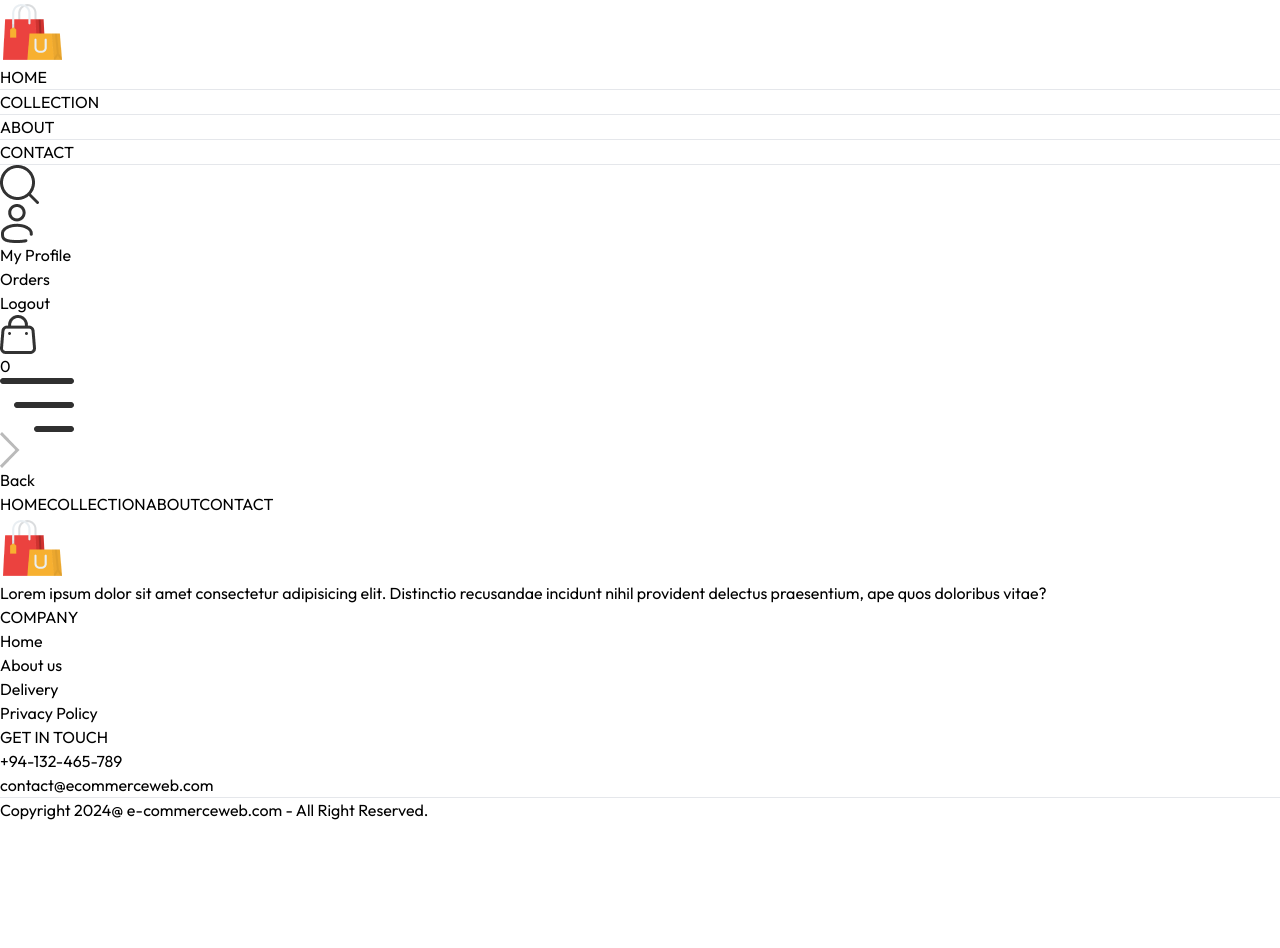
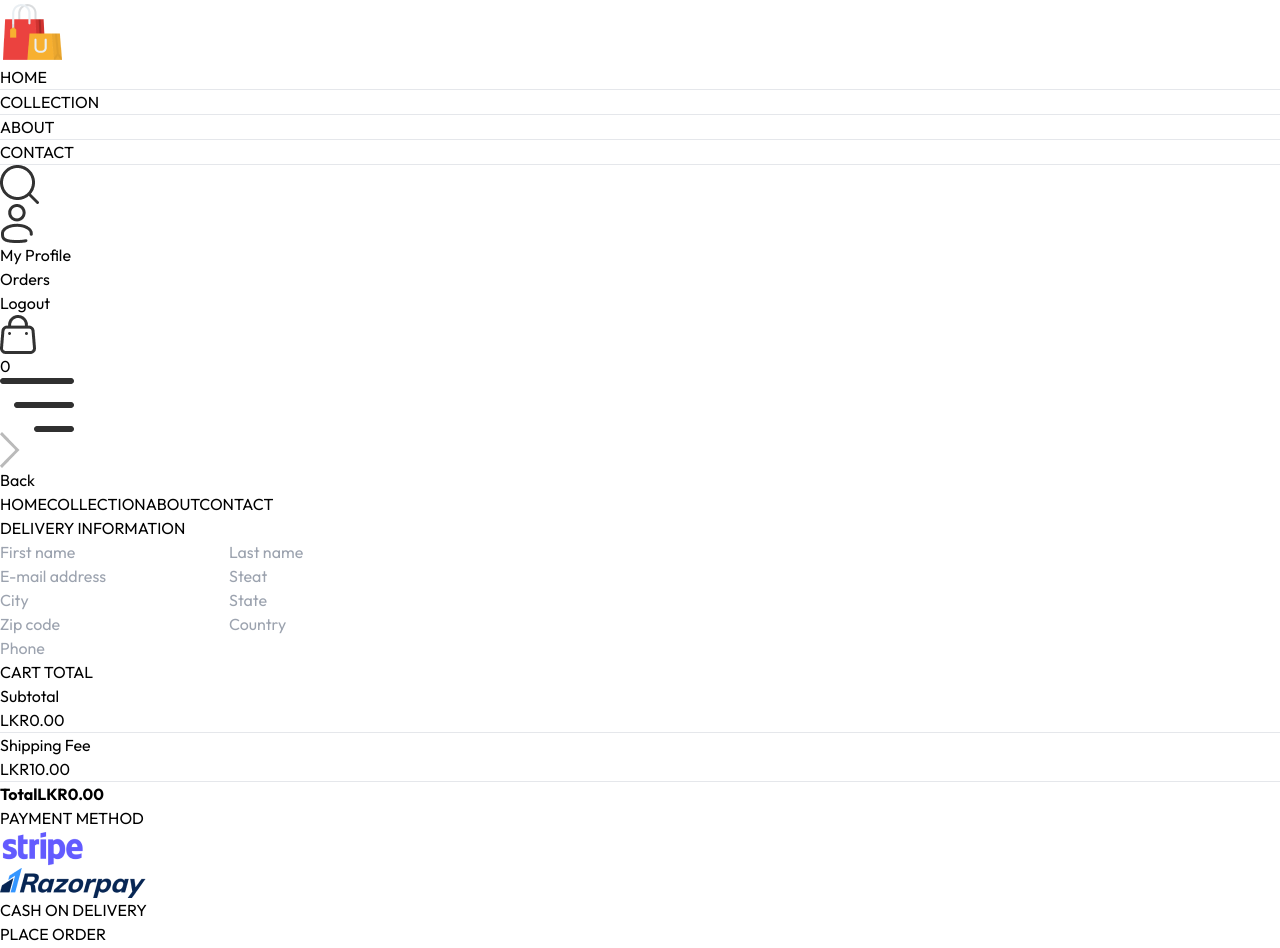
Before and after one commit to KNURanasinghe/E--commers-application-with-Delivery-system, a React (Vite) app in the folder frontend/: page /place-order in a window 1280 px wide. Shown: the top 948 px of the page. Before the commit the page ends 822 px from the top, so only its background shows below. Built offline with nearby package versions, Linux system fonts and the light colour scheme.

Commit message:
done with cart

```diff
--- /dev/null
+++ b/frontend/src/components/CartTotal.jsx
@@ -0,0 +1,33 @@
+import React, { useContext } from 'react'
+import { ShopContext } from '../context/ShopContext'
+import Title from './Title'
+
+const CartTotal = () => {
+    const {getCartAmount, delivery_fee, currency} = useContext(ShopContext)
+  return (
+    <div className='w-full'>
+      <div className='text-2xl'>
+        <Title text1={'CART'} text2={'TOTAL'}/>
+      </div>
+
+      <div className='flex flex-col gap-2 mt-2 text-sm'>
+        <div className='flex justify-between'>
+            <p>Subtotal</p>
+            <p>{currency}{getCartAmount()}.00</p>
+        </div>
+        <hr />
+        <div className='flex justify-between'>
+            <p>Shipping Fee</p>
+            <p>{currency}{delivery_fee}.00</p>
+        </div>
+        <hr />
+        <div className='flex justify-between'>
+            <b>Total</b>
+            <b>{currency}{getCartAmount() === 0 ? 0 : getCartAmount() + delivery_fee}.00</b>
+        </div>
+      </div>
+    </div>
+  )
+}
+
+export default CartTotal
--- a/frontend/src/context/ShopContext.jsx
+++ b/frontend/src/context/ShopContext.jsx
@@ -1,6 +1,7 @@
 import { createContext, useEffect, useState } from "react";
 import {products} from'../assets/assets';
 import { toast } from "react-toastify";
+import {useNavigate} from 'react-router-dom';
 
 export const ShopContext = createContext();
 
@@ -10,6 +11,7 @@
     const [search,setSearch] = useState('');
     const [showSearch,setShowSearch] = useState(false);
     const [cartItems,setCartItems] = useState({});
+    const navigate = useNavigate()
 
     const addToCart = async (itemId, size) =>{
         let cartData = structuredClone(cartItems);
@@ -54,12 +56,31 @@
         cartData[itemId][size] = quantity;
         setCartItems(cartData);
     }
+
+    const getCartAmount =  () => {
+        let totalAmount = 0;
+        for(const items in cartItems){
+            let itemInfo = products.find((product)=> product._id === items);
+            for(const item in cartItems[items]){
+                try {
+                    if(cartItems[items][item] > 0){
+                        totalAmount += itemInfo.price* cartItems[items][item]
+                    }
+                } catch (error) {
+
+                }
+            }
+        }
+        return totalAmount;
+    }
     const value = {
         products, currency, delivery_fee,
         search,setSearch,showSearch,setShowSearch,
         cartItems, addToCart,
         getCartCount,
-        updateQuantity
+        updateQuantity,
+        getCartAmount,
+        navigate
     }
 
     return(
--- a/frontend/src/pages/Cart.jsx
+++ b/frontend/src/pages/Cart.jsx
@@ -2,9 +2,10 @@
 import Title from '../components/Title';
 import { ShopContext } from '../context/ShopContext';
 import { assets } from '../assets/assets';
+import CartTotal from '../components/CartTotal';
 
 const Cart = () => {
-  const {products, currency, cartItems, updateQuantity} = useContext(ShopContext);
+  const {products, currency, cartItems, updateQuantity, navigate} = useContext(ShopContext);
 
   const [cartData, setCartData] = useState([]);
 
@@ -55,6 +56,14 @@
           })
         }
       </div>
+      <div className='flex justify-end my-20'>
+        <div className='w-full sm:w-[450px]'>
+          <CartTotal/>
+          <div className='w-full text-end'>
+            <button onClick={()=>navigate('/place-order')} className='px-8 py-3 my-8 text-sm text-white bg-black'>PROCEED TO CHECKOUT</button>
+          </div>
+        </div>
+      </div>
     </div>
   )
 }
--- a/frontend/src/pages/Orders.jsx
+++ b/frontend/src/pages/Orders.jsx
@@ -1,9 +1,26 @@
-import React from 'react'
+import React, { useContext } from 'react'
+import { ShopContext } from '../context/ShopContext'
+import Title from '../components/Title';
 
 const Orders = () => {
+  const {products, currency} = useContext(ShopContext);
   return (
-    <div>
+    <div className='pt-16 border-t'>
+      <div className='text-2xl'>
+        <Title text1={'MY'} text2={'ORDERS'}/>
+      </div>
+      <div>
+        {
+          products.slice(1,4).map((item, index)=>(
+            <div key={index} className='flex flex-col gap-4 py-4 text-gray-700 border-t border-b md:flex-row md:items-center md:justify-between'>
+              <div className='flex items-start gap-6 text-sm'>
 
+              </div>
+
+            </div>
+          ))
+        }
+      </div>
     </div>
   )
 }
--- a/frontend/src/pages/PlaceOrder.jsx
+++ b/frontend/src/pages/PlaceOrder.jsx
@@ -1,9 +1,63 @@
-import React from 'react'
+import React, { useContext, useState } from 'react'
+import Title from '../components/Title'
+import CartTotal from '../components/CartTotal'
+import { assets } from '../assets/assets'
+import { ShopContext } from '../context/ShopContext'
 
 const PlaceOrder = () => {
+  const [method, setMethod] = useState('cod');
+  const {navigate} = useContext(ShopContext);
   return (
-    <div>
+    <div className='flex flex-col justify-between min-h-0 gap-4 pt-5 sm:flex-row sm:pt-1[80vh] border-t'>
+        {/* left side col */}
+      <div className='flex flex-col w-full gap-4 sm:max-w-[480px]'>
+        <div className='my-3 text-xl sm:text-2xl'>
+        <Title text1={'DELIVERY'} text2={'INFORMATION'}/>
+        </div>
+        <div className='flex gap-3'>
+        <input type="text" placeholder='First name' className='border border-gray-300 rounded py-1.5 px-3.5 w-full' />
+        <input type="text" placeholder='Last name' className='border border-gray-300 rounded py-1.5 px-3.5 w-full' />
+      </div>
+      <input type="email" placeholder='E-mail address' className='border border-gray-300 rounded py-1.5 px-3.5 w-full' />
+      <input type="text" placeholder='Steat' className='border border-gray-300 rounded py-1.5 px-3.5 w-full' />
+      <div className='flex gap-3'>
+        <input type="text" placeholder='City' className='border border-gray-300 rounded py-1.5 px-3.5 w-full' />
+        <input type="text" placeholder='State' className='border border-gray-300 rounded py-1.5 px-3.5 w-full' />
+      </div>
+      <div className='flex gap-3'>
+        <input type="number" placeholder='Zip code' className='border border-gray-300 rounded py-1.5 px-3.5 w-full' />
+        <input type="text" placeholder='Country' className='border border-gray-300 rounded py-1.5 px-3.5 w-full' />
+      </div>
+      <input type="number" placeholder='Phone ' className='border border-gray-300 rounded py-1.5 px-3.5 w-full' />
+      </div>
+      {/* right side item */}
+      <div className='mt-8'>
+        <div className='mt-8 min-w-80'>
+          <CartTotal/>
+        </div>
+        <div className='mt-12'>
+          <Title text1={'PAYMENT'} text2={'METHOD'}/>
+          <div className='flex flex-col gap-3 lg:flex-row'>
+            <div onClick={()=>setMethod('stripe')} className='flex items-center gap-3 p-2 border cursor-pointer'>
+              <p className={`min-w-3.5 h-3.5 border rounded-full ${method === 'stripe' ? 'bg-green-400':''}`}></p>
+              <img src={assets.stripe_logo} className='h-5 mx-4' alt="" />
+            </div>
 
+            <div onClick={()=>setMethod('razorpay')} className='flex items-center gap-3 p-2 border cursor-pointer'>
+              <p className={`min-w-3.5 h-3.5 border rounded-full ${method === 'razorpay' ? 'bg-green-400':''}`}></p>
+              <img src={assets.razorpay_logo} className='h-5 mx-4' alt="" />
+            </div>
+
+            <div onClick={()=>setMethod('cod')} className='flex items-center gap-3 p-2 border cursor-pointer'>
+              <p className={`min-w-3.5 h-3.5 border rounded-full ${method === 'cod' ? 'bg-green-400':''}`}></p>
+              <p className='mx-4 text-sm font-medium text-gray-500'>CASH ON DELIVERY</p>
+            </div>
+          </div>
+          <div className='w-full mt-8 text-end'>
+            <button onClick={()=>navigate('/orders')} className='px-16 py-3 text-sm text-white bg-black'>PLACE ORDER</button>
+          </div>
+        </div>
+      </div>
     </div>
   )
 }
```
